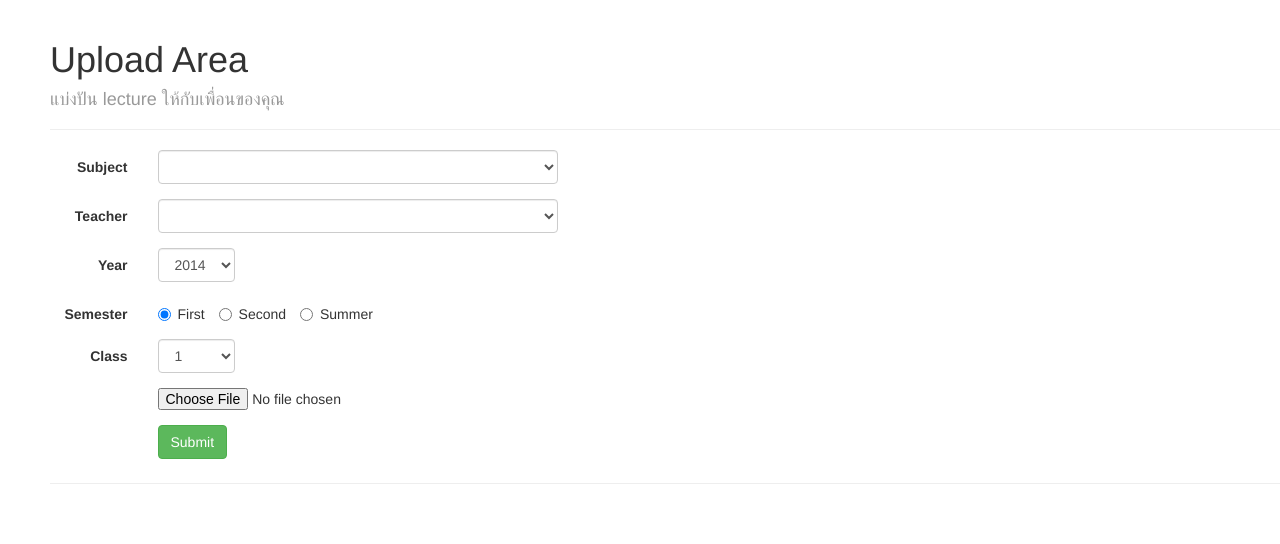
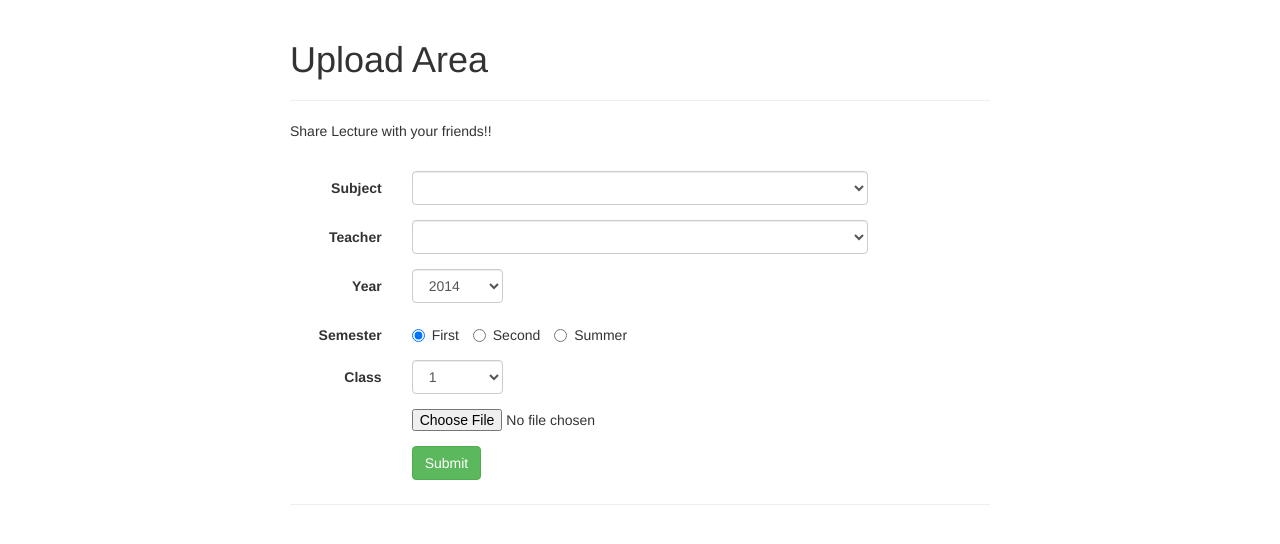
Before and after one commit to ratitada/CPE-Lecture, a PHP site: page /upload/upload.php in a window 1280 px wide. Shown: the part 52-596 px from the top of the page. Run offline with PHP 8.4, Linux system fonts and the light colour scheme; the visitor is signed in with stand-in values (Sample User, id 1); data that the repository does not hold is empty; some libraries are stand-ins or nearby versions.

Commit message:
แก้ UI หน้า Read กับ Upload
แก้ UI ให้ตรงกันกับหน้า Manage ตอนนี้ UI ทั้ง 3 หน้าตรงกันแล้ว

```diff
--- a/upload/upload.php
+++ b/upload/upload.php
@@ -20,12 +20,12 @@ $paramArr = array();
 $allTeacher = $db->queryThis($strSQL, $paramArr);
 ?>
 
-<div class="page-header" style="margin-left:50px;">
+<div class="page-header" id='divElement'>
   <h1>Upload Area <small>
-  <h4>แบ่งปัน lecture ให้กับเพื่อนของคุณ</h4>
   </small></h1>
   <div class="hr"><hr/></div>
-  <div class="register-content">
+  <p>Share Lecture with your friends!!</p>
+  	<br>
     <form action="write.php" method="post" class="form-horizontal" enctype="multipart/form-data">
       <div class="form-group">
         <label class="col-sm-2 control-label">Subject</label>
@@ -121,7 +121,6 @@ $allTeacher = $db->queryThis($strSQL, $paramArr);
         </div>
       </div>
     </form>
-  </div>
 </div>
 </body>
 </html>
```
Also changed, not shown: read/read.php (+3 -5 lines).
